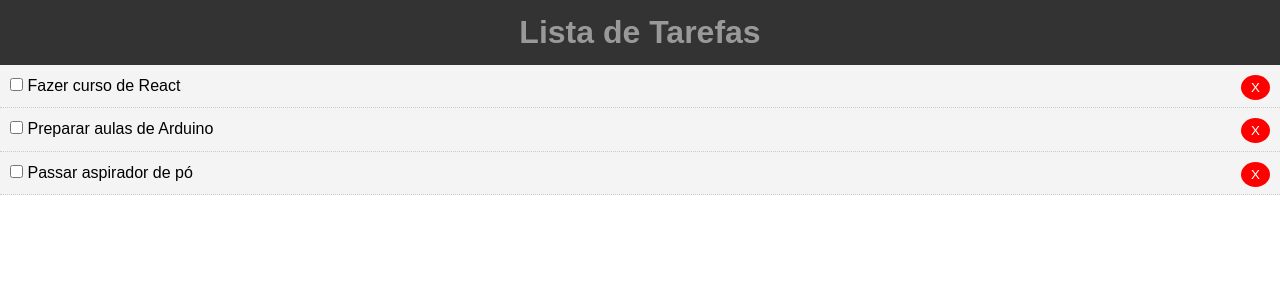
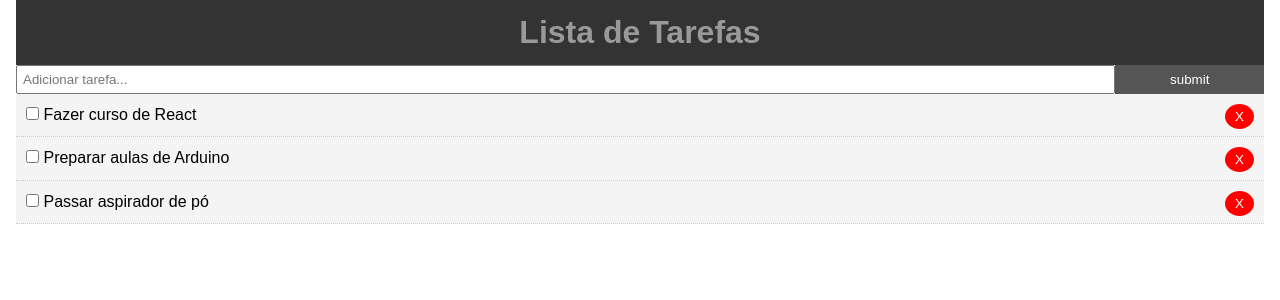
Before and after one commit to gi-armani/Lista-de-tarefas, a React (Create React App) app: page / in a window 1280 px wide. Shown: the top 300 px of the page. Built offline with nearby package versions, Linux system fonts and the light colour scheme.

Commit message:
Adicao de formulario para inserir nova tarefa

```diff
--- a/src/App.css
+++ b/src/App.css
@@ -13,3 +13,20 @@ h1 {
     color: #999;
     text-decoration: none;
 }
+
+.container {
+    padding: 0 1rem;
+}
+
+.botao {
+    display: inline-block;
+    border: none;
+    background: #555;
+    color: #fff;
+    padding: 7px 20px;
+    cursor: pointer;
+}
+
+.botao:hover {
+    background: #666;
+}
--- a/src/App.js
+++ b/src/App.js
@@ -1,6 +1,7 @@
 import React, { Component } from 'react';
+import './App.css';
 import Header from './components/layouts/Header';
-import './App.css';
+import AdicionaTarefa from './components/AdicionaTarefa';
 import Tarefas from './components/Tarefas';
 
 class App extends Component {
@@ -41,8 +42,11 @@ class App extends Component {
   render() {
     return (
       <div className="App">
+        <div className="container">
         <Header />
+        <AdicionaTarefa />
         <Tarefas tarefas={this.state.tarefas} markComplete={this.markComplete} delTarefa={this.delTarefa} />
+        </div>
       </div>
     );
   }
--- /dev/null
+++ b/src/components/AdicionaTarefa.js
@@ -0,0 +1,24 @@
+import React, { Component } from 'react';
+
+class AdicionaTarefa extends Component {
+    render() {
+        return(
+            <form style={{display: 'flex'}}>
+                <input
+                    type='text'
+                    name='title'
+                    placeholder='Adicionar tarefa...'
+                    style={{flex: '10', padding: '5px'}}
+                />
+                <input
+                    type='submit'
+                    value='submit'
+                    className='botao'
+                    style={{flex: '1'}}
+                />
+            </form>
+        )
+    }
+}
+
+export default AdicionaTarefa
```
